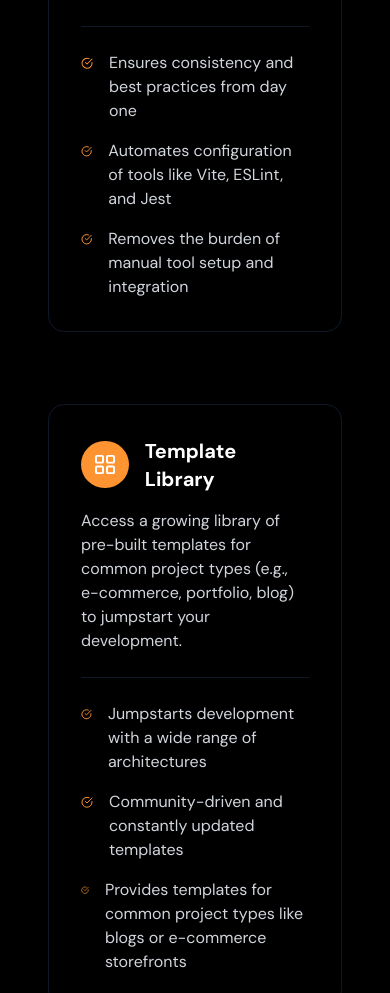
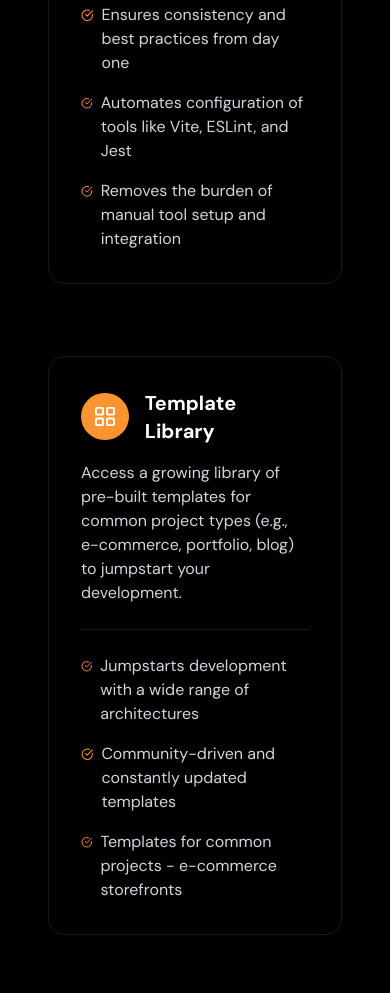
Before and after one commit to talesofcarter/devlaunch, a website with bundled scripts: page index.html in a window 390 px wide. Shown: the part 2173-3166 px from the top of the page. Built offline with nearby package versions, Linux system fonts and the light colour scheme.

Commit message:
responsiveness for features

```diff
--- a/index.html
+++ b/index.html
@@ -256,7 +256,7 @@
         <div class="w-full py-20 px-4 sm:px-6 lg:px-8">
           <div class="max-w-7xl mx-auto">
             <div
-              class="features-content-grid grid grid-cols-1 md:grid-cols-2 gap-12 items-center"
+              class="features-content-grid grid grid-cols-1 md:grid-cols-2 gap-12 items-start"
             ></div>
           </div>
         </div>
--- a/src/data/features.js
+++ b/src/data/features.js
@@ -28,7 +28,7 @@ export const features = [
     bulletFeatures: [
       "Jumpstarts development with a wide range of architectures",
       "Community-driven and constantly updated templates",
-      "Provides templates for common project types like blogs or e-commerce storefronts",
+      "Templates for common projects - e-commerce storefronts",
     ],
     icon: "src/assets/icons/layout-grid.svg",
   },
--- a/src/scripts/helperFunctions/generateFeatures.js
+++ b/src/scripts/helperFunctions/generateFeatures.js
@@ -10,11 +10,12 @@ export function generateFeatures() {
     const subFeaturesHTML = feature.bulletFeatures
       .map(
         (subFeature) => `
-      <li class="flex items-start gap-4">
+      <li class="flex items-start gap-2">
         <svg
             xmlns="http://www.w3.org/2000/svg"
             width="24"
             height="24"
+            class="mt-1 flex-shrink-0"
             viewBox="0 0 24 24"
             fill="none"
             stroke="#fe9431"
@@ -66,5 +67,4 @@ export function generateFeatures() {
     `;
   });
   featuresGrid.innerHTML = featuresGridRender;
-  console.log(featuresGrid);
 }
```
